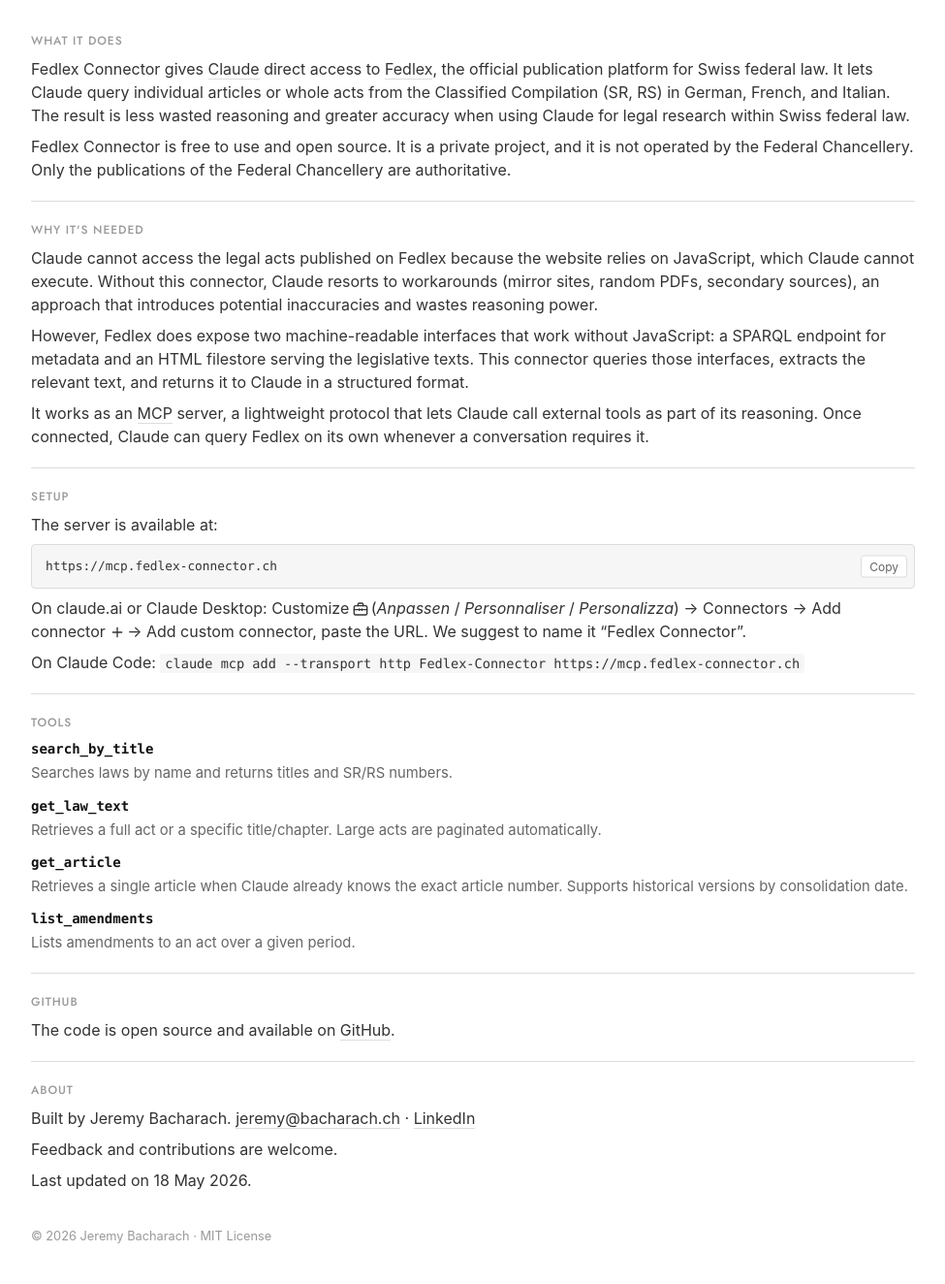
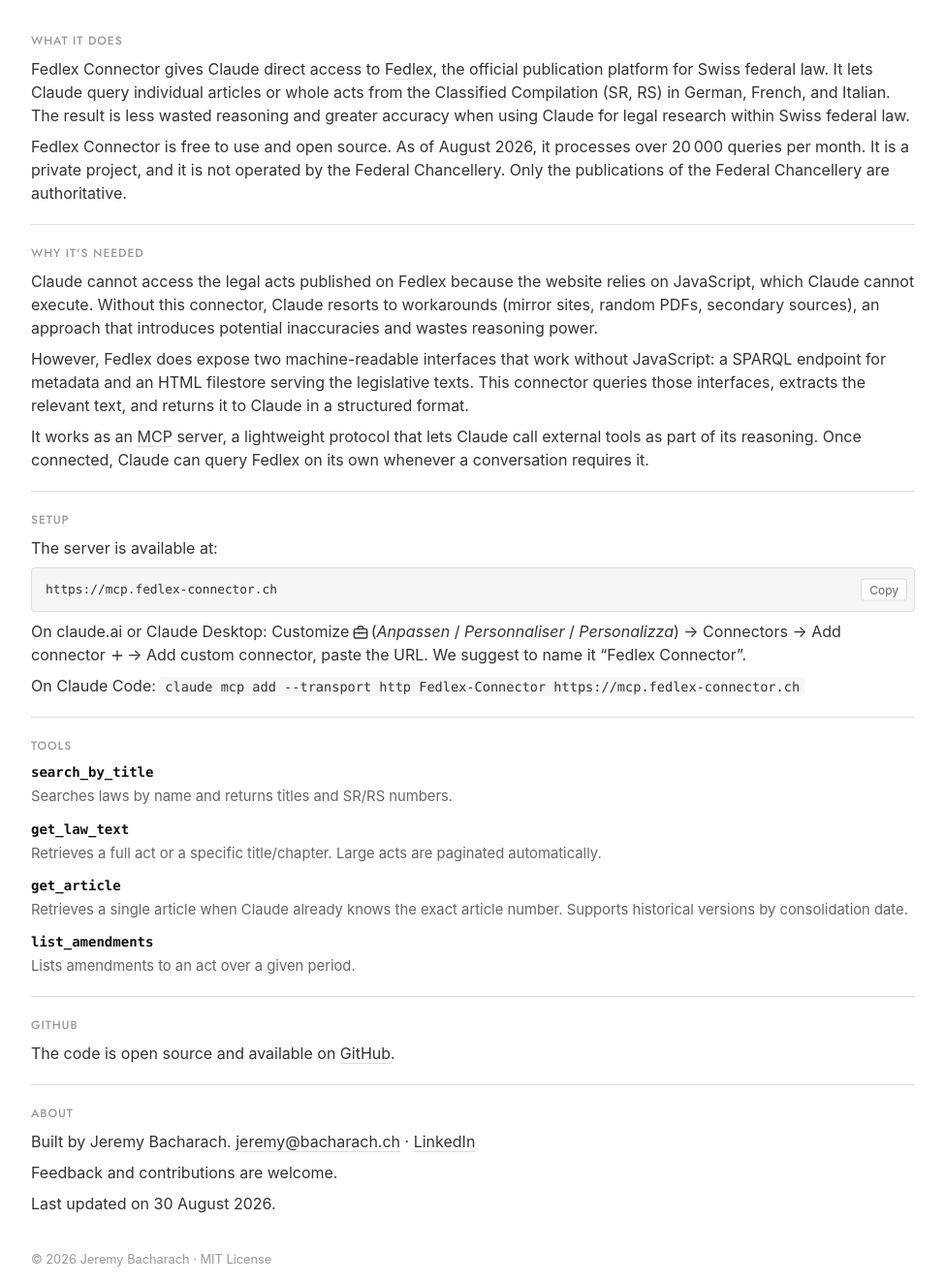
Before and after one commit to JayTheSkier/fedlex-connector, a website: page website/index.html in a window 1280 px wide. Shown: the part 160-1484 px from the top of the page at 97% size, without its empty margins (152-1127 px from the left). Before the commit the page ends 1460 px from the top, so only its background shows below. Drawn offline with Linux system fonts and the light colour scheme.

Commit message:
Add monthly query volume to landing page

```diff
--- a/website/index.html
+++ b/website/index.html
@@ -502,7 +502,7 @@
     <section id="what">
       <h2>What it does</h2>
       <p>Fedlex Connector gives <a href="https://claude.ai">Claude</a> direct access to <a href="https://www.fedlex.admin.ch">Fedlex</a>, the official publication platform for Swiss federal law. It lets Claude query individual articles or whole acts from the Classified Compilation (SR, RS) in German, French, and Italian. The result is less wasted reasoning and greater accuracy when using Claude for legal research within Swiss federal law.</p>
-      <p>Fedlex Connector is free to use and open source. It is a private project, and it is not operated by the Federal Chancellery. Only the publications of the Federal Chancellery are authoritative.</p>
+      <p>Fedlex Connector is free to use and open source. As of August 2026, it processes over 20&#8239;000 queries per month. It is a private project, and it is not operated by the Federal Chancellery. Only the publications of the Federal Chancellery are authoritative.</p>
     </section>
 
     <!-- Why -->
@@ -562,7 +562,7 @@
       <h2>About</h2>
       <p>Built by Jeremy Bacharach. <a href="&#109;&#97;&#105;&#108;&#116;&#111;&#58;&#106;&#101;&#114;&#101;&#109;&#121;&#64;&#98;&#97;&#99;&#104;&#97;&#114;&#97;&#99;&#104;&#46;&#99;&#104;">&#106;&#101;&#114;&#101;&#109;&#121;&#64;&#98;&#97;&#99;&#104;&#97;&#114;&#97;&#99;&#104;&#46;&#99;&#104;</a> &middot; <a href="https://www.linkedin.com/in/jeremy-bacharach-36bb97a8/">LinkedIn</a></p>
       <p>Feedback and contributions are welcome.</p>
-      <p>Last updated on 18 May 2026.</p>
+      <p>Last updated on 30 August 2026.</p>
     </section>
 
     <footer>
```
